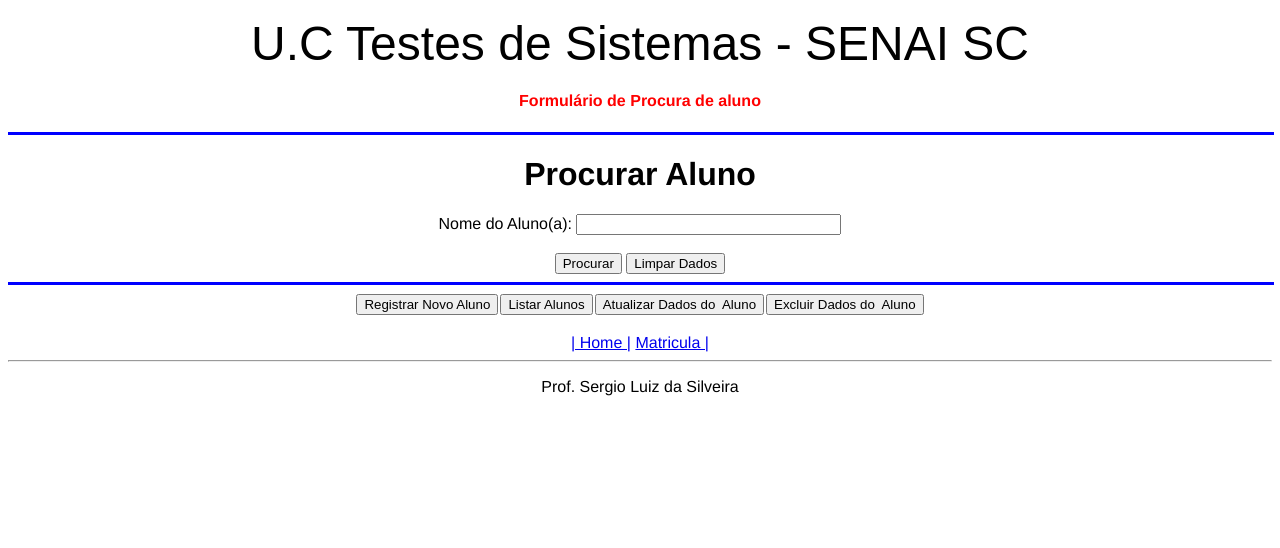
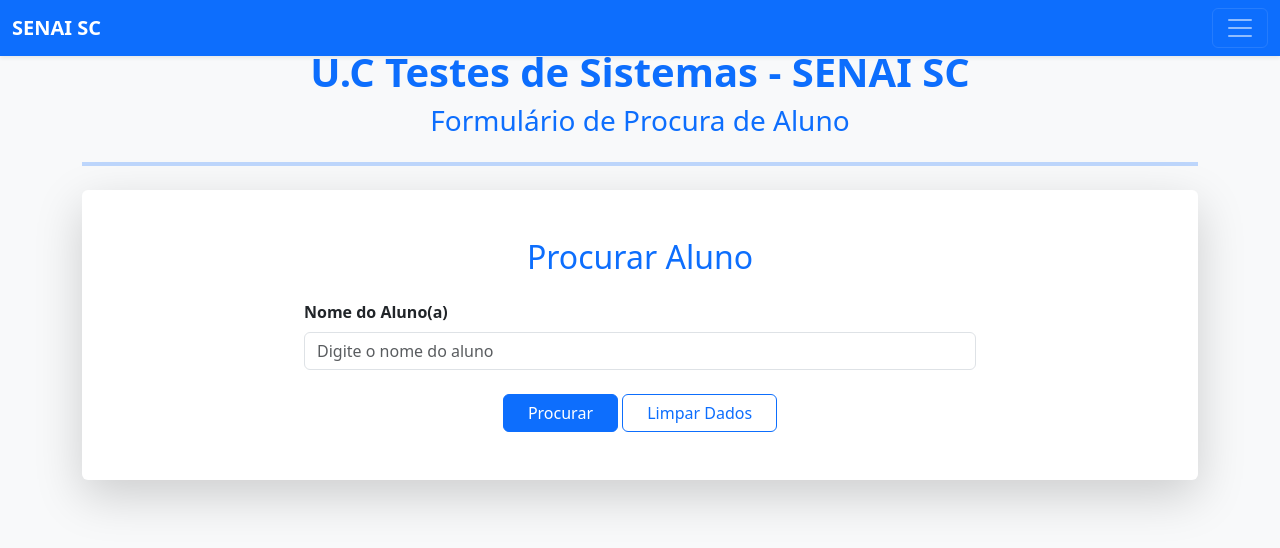
Before and after one commit to ItsGabriella/Gabriella_GaldinoTestes, a PHP site: page /procurar.php in a window 1280 px wide. Shown: the top 548 px of the page. Run offline with PHP 8.4, Linux system fonts and the light colour scheme.

Commit message:
atualização 2

```diff
--- a/CRUD_ALUNO/index.php
+++ b/CRUD_ALUNO/index.php
@@ -40,7 +40,7 @@
             </tr>
         </table>
         <hr>
-        <p align="center" class="text-info bg-dark">Prof. Sergio Luiz da Silveira</p>
+        <p align="center" class="text-info bg-dark" id="texto">Prof. Sergio Luiz da Silveira</p>
         <!-- <p align="center">Prof. Sergio Luiz da Silveira</p>  -->
 </body>
 </html>
--- a/CRUD_ALUNO/procurar.php
+++ b/CRUD_ALUNO/procurar.php
@@ -3,61 +3,182 @@
 <head>
     <meta charset="UTF-8">
     <meta name="viewport" content="width=device-width, initial-scale=1.0">
+
     <title>Procurar Aluno</title>
+
+
+    <link href="https://cdn.jsdelivr.net/npm/bootstrap@5.3.3/dist/css/bootstrap.min.css" rel="stylesheet">
 </head>
-<body style="font-family: helvetica;">
-    <form>
-        <p align="center">
-            <font size="7" face="Arial">U.C Testes de Sistemas - SENAI SC</font>
-        </p>
-    </form>
-    <h4>
-        <font color="red">
-            <center>Formulário de Procura de aluno</center>
-        </font>
-    </h4>
 
-    <hr width="100%" align="center" size="3" color="blue">
-<h1 align="center">Procurar Aluno</h1>
+<body class="bg-light">
 
-<form method="POST" action="consulta.php" align="center">
-    Nome do Aluno(a):
-    <input type="text" size="30" name="Nome"><br><br>
-    <input type="submit" value="Procurar">
-    <input type="reset" value="Limpar Dados">
-</form>
+    <nav class="navbar navbar-dark bg-primary shadow-sm fixed-top">
 
-<hr width="100%" align="center" size="3" color="blue">
-        <table width="400" border="0" cellspacing="0" cellspading="0" align="center">
-            <tr>
-            <td>
-                    <form method="POST" action="formAluno.php">
-                        <center><input type="submit" value="Registrar Novo Aluno"></center>
-                    </form>
-                </td>
-                <td>
-                    <form method="POST" action="listar.php">
-                        <center><input type="submit" value="Listar Alunos"></center>
-                    </form>
-                </td>
-                <td>
-                    <form method="POST" action="atualizar.php">
-                        <center><input type="submit" value="Atualizar Dados do  Aluno"></center>
-                    </form>
-                </td>
-                <td>
-                    <form method="POST" action="apagar.php">
-                        <center><input type="submit" value="Excluir Dados do  Aluno"></center>
-                    </form>
-                </td>
-            </tr>
-        </table><br>
-        <nav align="center">
-            <a href="index.php">| Home |</a>
-            <a href="formMatricula.php"> Matricula |</a>
-        </nav>
+        <div class="container-fluid">
 
-    <hr>
-    <p align="center">Prof. Sergio Luiz da Silveira</p>
+            <a class="navbar-brand fw-bold" href="#">
+                SENAI SC
+            </a>
+
+            <button class="navbar-toggler"
+                    type="button"
+                    data-bs-toggle="offcanvas"
+                    data-bs-target="#offcanvasNavbar">
+
+                <span class="navbar-toggler-icon"></span>
+
+            </button>
+
+
+            <div class="offcanvas offcanvas-end"
+                tabindex="-1"
+                id="offcanvasNavbar">
+
+                <div class="offcanvas-header border-bottom">
+
+                    <h5 class="offcanvas-title text-primary fw-bold">
+                        Menu
+                    </h5>
+
+                    <button type="button"
+                            class="btn-close"
+                            data-bs-dismiss="offcanvas">
+                    </button>
+
+                </div>
+
+                <div class="offcanvas-body">
+
+                    <div class="d-grid gap-3">
+
+                        <a href="index.php"
+                        class="btn btn-outline-primary">
+                            Home
+                        </a>
+
+                        <a href="formMatricula.php"
+                        class="btn btn-outline-primary">
+                            Matrícula
+                        </a>
+
+                        <hr>
+
+                        <form method="POST" action="formAluno.php">
+
+                            <input type="submit"
+                                value="Registrar Novo Aluno"
+                                class="btn btn-primary w-100">
+
+                        </form>
+
+                        <form method="POST" action="listar.php">
+
+                            <input type="submit"
+                                value="Listar Alunos"
+                                class="btn btn-primary w-100">
+
+                        </form>
+
+                        <form method="POST" action="atualizar.php">
+                            <input type="submit"
+                                value="Atualizar Dados do Aluno"
+                                class="btn btn-primary w-100">
+                        </form>
+
+                        <form method="POST" action="apagar.php">
+
+                            <input type="submit"
+                                value="Apagar Dados do Aluno"
+                                class="btn btn-danger w-100">
+
+                        </form>
+
+                    </div>
+
+                    <div class="mt-auto pt-5">
+
+                        <hr>
+
+                        <p class="text-center text-secondary small">
+                            Prof. Sergio Luiz da Silveira
+                        </p>
+
+                    </div>
+
+                </div>
+
+            </div>
+
+        </div>
+
+    </nav>
+
+
+
+
+<div class="container py-5">
+
+
+    <div class="text-center mb-4">
+
+        <h1 class="text-primary fw-bold">
+            U.C Testes de Sistemas - SENAI SC
+        </h1>
+
+        <h3 class="text-primary">
+            Formulário de Procura de Aluno
+        </h3>
+
+    </div>
+
+    <hr class="border border-primary border-2">
+
+    <div class="card shadow-lg border-0 mt-4">
+
+        <div class="card-body p-5">
+
+            <h2 class="text-center text-primary mb-4">
+                Procurar Aluno
+            </h2>
+
+
+            <form method="POST" action="consulta.php">
+
+                <div class="row justify-content-center mb-4">
+
+                    <div class="col-md-8">
+
+                        <label class="form-label fw-bold">
+                            Nome do Aluno(a)
+                        </label>
+                        <input type="text"
+                               name="Nome"
+                               class="form-control"
+                               placeholder="Digite o nome do aluno">
+                    </div>
+
+                </div>
+
+                <div class="text-center">
+
+                    <input type="submit"
+                           value="Procurar"
+                           class="btn btn-primary px-4">
+
+                    <input type="reset"
+                           value="Limpar Dados"
+                           class="btn btn-outline-primary px-4">
+
+                </div>
+
+            </form>
+
+        </div>
+
+    </div>
+
+
+</div>
+
 </body>
 </html>
```
Also changed, not shown: CRUD_ALUNO/atualizar.php (+169 -42 lines), CRUD_ALUNO/formAluno.php (+56 -30 lines).
